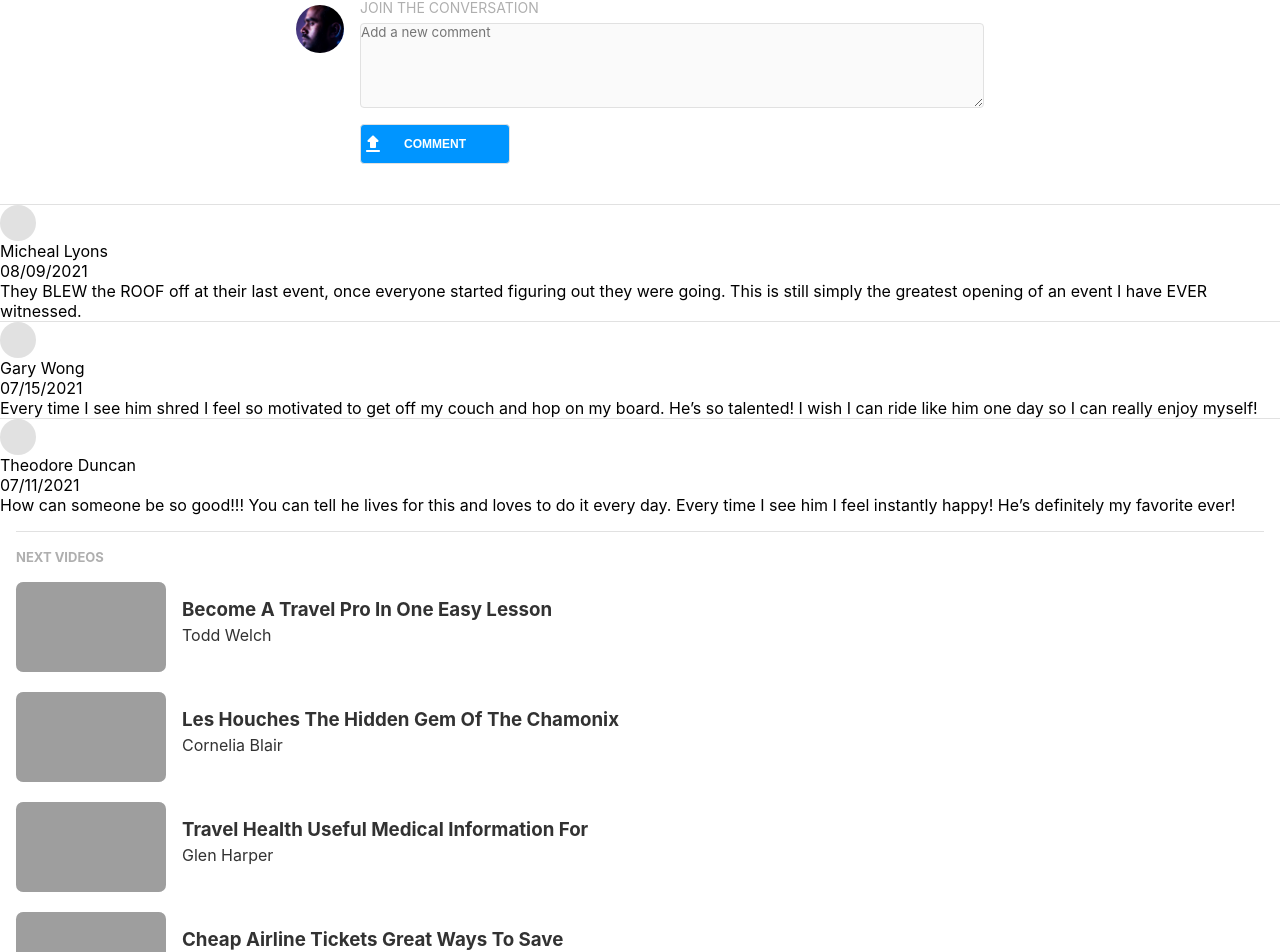
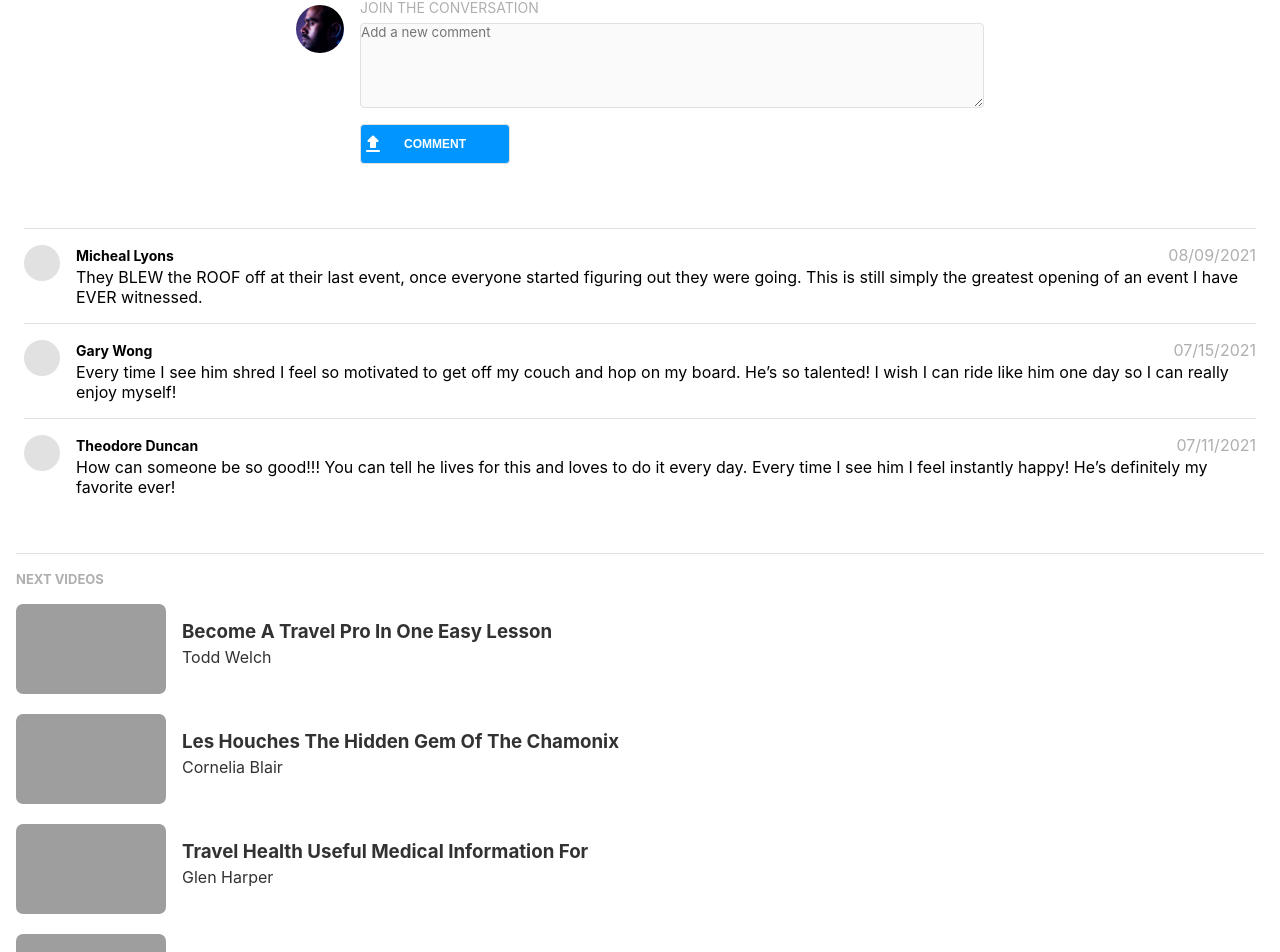
Before and after one commit to quindipc/Chelsea-Quindipan-BrainFlix, a React (Create React App) app: page / in a window 1280 px wide. Shown: the part 1393-2345 px from the top of the page. Built offline with nearby package versions, Linux system fonts and the light colour scheme; the HTML template or start-up script is replaced by a standard one.

Commit message:
Add CSS styling for comments component

```diff
--- a/src/components/comments/CommentItem.jsx
+++ b/src/components/comments/CommentItem.jsx
@@ -4,19 +4,20 @@ import Timestamp from "../video/timestamp/Timestamp";
 
 export default function CommentItem({ comment }) {
   return (
-      <li className="commentitem__item">
+    <li className="commentitem__item">
+      <hr className="commentitem__divider" />
+      <div className="commentitem__container">
+          <div className="commentitem__avatar" alt="BrainFlix Avatar" />
         <div className="commentitem__content">
-        <hr className="commentitem__divider"/>
-          <div className="commentitem__container">
-            <div className="commentitem__avatar" alt="BrainFlix Avatar" />
+          <div className="commentitem__info">
             <p className="commentitem__name">{comment.name}</p>
-            <Timestamp
-              className="commtitem__date"
-              timestamp={comment.timestamp}
-            />
-            <p className="commentitem__comment">{comment.comment}</p>
+            <p className="commentitem__date">
+              <Timestamp timestamp={comment.timestamp} />
+            </p>
           </div>
+          <p className="commentitem__comment">{comment.comment}</p>
         </div>
-      </li>
+      </div>
+    </li>
   );
 }
--- a/src/components/comments/CommentItem.scss
+++ b/src/components/comments/CommentItem.scss
@@ -4,17 +4,21 @@
 @use "../../styles/partials/_variables" as *;
 
 .commentitem {
+  &__item {
+    list-style-type: none;
+  }
 
-  &__avatar {
+  &__container {
     display: flex;
-    border-radius: 50%;
-    max-width: 2.25rem;
-    max-height: 2.25rem;
-    width: 2.25rem;
-    height: 2.25rem;
-    // margin: 1.5rem 0;
-    // object-fit: cover;
-    background-color: $mercury;
+    flex-direction: row;
+    padding: 1rem 0;
+  }
+
+  &__content {
+    display: flex;
+    flex-direction: column;
+    flex: 2;
+    padding-left: 1rem;
   }
 
   &__divider {
@@ -23,4 +27,38 @@
     margin: auto;
     width: 100%;
   }
+
+  &__avatar {
+    display: flex;
+    flex-direction: column;
+    border-radius: 50%;
+    max-width: 2.25rem;
+    max-height: 2.25rem;
+    width: 2.25rem;
+    height: 2.25rem;
+    object-fit: cover;
+    background-color: $mercury;
+  }
+
+  &__info {
+    display: flex;
+    flex-direction: row;
+    justify-content: space-between
+  }
+
+  &__name {
+    @include subheader-mobile;
+
+    @include tablet {
+      @include subheader-desktop;
+    }
+  }
+
+  &__date {
+    color: $silver;
+    // justify-content: flex-end;
+  }
+
+  &__comment {
+  }
 }
--- a/src/components/comments/Comments.jsx
+++ b/src/components/comments/Comments.jsx
@@ -18,22 +18,20 @@ export default function Comments({ comments, setSelectedVideoDetails  }) {
     e.preventDefault();
     if (input === "" || input?.trim()?.length === 0) return;
 
-    // TODO: Handle other comment properties
-    // TODO: Generare a uuid for new comment
     setSelectedVideoDetails((previousState) => ({
       ...previousState,
       comments: [...previousState.comments, { comment: input, id: uuidv4() }]
     }));
 
-    // Clear input state after appending comment
+    // Clears input state after appending comment
     setInput("");
   };
 
   return (
     <>
       <CommentsForm totalComments={comments?.length} input={input} handleInputChange={handleInputChange} handleNewComment={handleNewComment} />
-      <section className="commentsection">
-        <ul className="commentitem__container">
+      <section className="comments">
+        <ul className="comments__container">
           {comments?.length > 0 && comments?.map((comment) => {
             return <CommentItem key={comment.id} comment={comment} />
           })}
--- a/src/components/comments/Comments.scss
+++ b/src/components/comments/Comments.scss
@@ -4,13 +4,18 @@
 @use "../../styles/partials/_variables" as *;
 
 
-.commentsection {
+.comments {
     display: flex;
     flex-direction: column;
+    // padding: $padding-components-mobile;
 
     @include tablet {
+        padding: $padding-components-desktop;
 
-        // this will take 75% of container once tablet media breakpoint hits and comments will be on the right
-        // flex: 75%;
+        // TODO: flex: 2 ?? needs to take 75%
+    }
+
+    &__container {
+        // padding: 0 1rem;
     }
 }
--- a/src/components/comments/CommentsForm.scss
+++ b/src/components/comments/CommentsForm.scss
@@ -7,7 +7,7 @@
   display: flex;
   justify-content: center;
   position: relative;
-  padding: $padding-components-mobile;
+  padding: 0 1rem 1rem;
   flex-direction: column;
 
   @include tablet {
```
